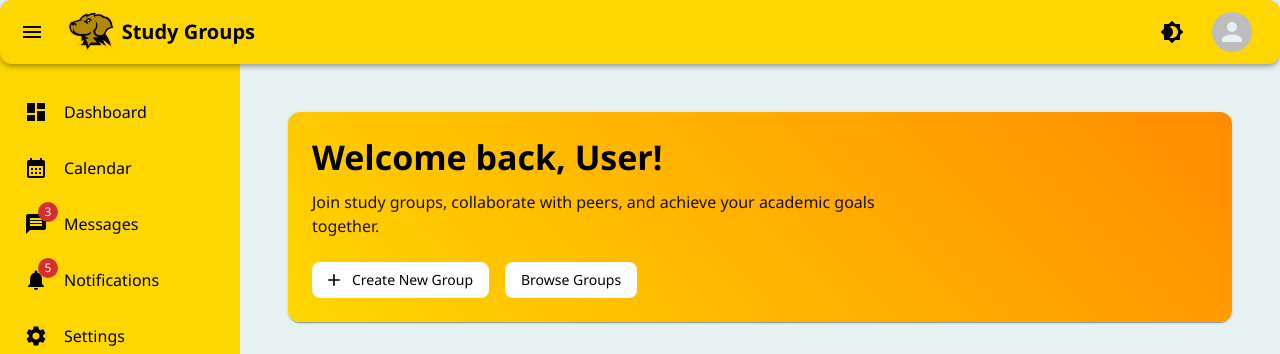
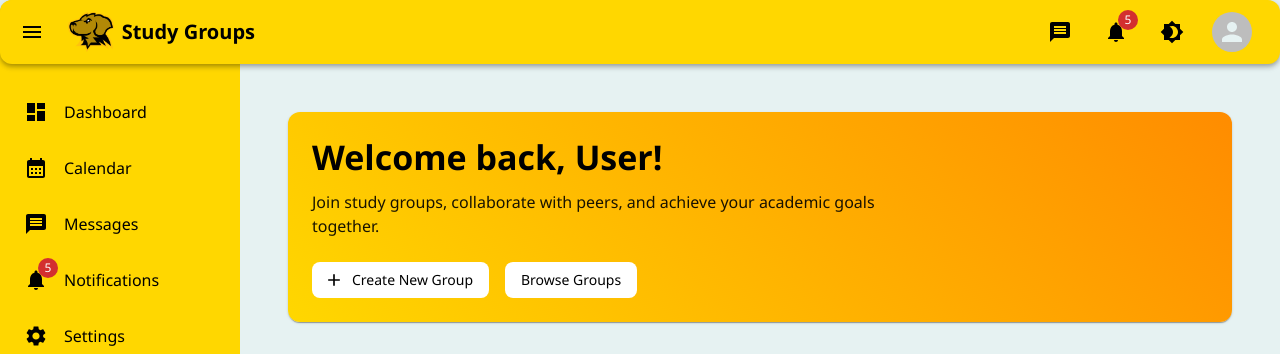
Before and after one commit to abedhossainn/SaasStudyGroup, a React (Create React App) app in the folder frontend/: page /dashboard in a window 1280 px wide. Shown: the top 354 px of the page. Built offline with nearby package versions, Linux system fonts and the light colour scheme; no server answers; the database is empty; sample sign-in values are in the browser's storage.

Commit message:
Fixed notification badge for messages tab on side bar

```diff
--- a/frontend/src/components/Layout.jsx
+++ b/frontend/src/components/Layout.jsx
@@ -1,4 +1,4 @@
-import { useState } from 'react';
+import { useState, useEffect } from 'react';
 import { Outlet, useNavigate, useLocation } from 'react-router-dom';
 import {
   Box,
@@ -18,7 +18,6 @@ import {
   Badge,
   useTheme,
   useMediaQuery,
-  Switch,
 } from '@mui/material';
 import {
   Menu as MenuIcon,
@@ -32,6 +31,13 @@ import {
   CalendarMonth as CalendarIcon,
 } from '@mui/icons-material';
 import { useAuth } from '../contexts/AuthContext';
+import { db} from '../firebase';
+import {
+  collection,
+  query,
+  onSnapshot,
+  where
+} from 'firebase/firestore';
 
 const drawerWidth = 240;
 
@@ -44,6 +50,25 @@ export default function Layout({ toggleTheme, mode }) {
 
   const [open, setOpen] = useState(!isMobile);
   const [anchorEl, setAnchorEl] = useState(null);
+  const [unreadMessageCount, setUnreadMessageCount] = useState(0);
+  const [notificationCount] = useState(5); // Keeping the hardcoded value for now
+
+  // Effect to track unread messages
+  useEffect(() => {
+    if (!currentUser?.uid) return;
+
+    const q = query(
+      collection(db, 'messages'),
+      where('to', '==', currentUser.uid),
+      where('seen', '==', false)
+    );
+
+    const unsubscribe = onSnapshot(q, (snapshot) => {
+      setUnreadMessageCount(snapshot.docs.length);
+    });
+
+    return () => unsubscribe();
+  }, [currentUser]);
 
   const handleDrawerToggle = () => {
     setOpen(!open);
@@ -69,8 +94,18 @@ export default function Layout({ toggleTheme, mode }) {
   const menuItems = [
     { text: 'Dashboard', icon: <DashboardIcon />, path: '/' },
     { text: 'Calendar', icon: <CalendarIcon />, path: '/calendar' },
-    { text: 'Messages', icon: <MessageIcon />, path: '/messages', badge: 3 },
-    { text: 'Notifications', icon: <NotificationsIcon />, path: '/notifications', badge: 5 },
+    {
+      text: 'Messages',
+      icon: <MessageIcon />,
+      path: '/messages',
+      badge: unreadMessageCount > 0 ? unreadMessageCount : null
+    },
+    {
+      text: 'Notifications',
+      icon: <NotificationsIcon />,
+      path: '/notifications',
+      badge: notificationCount > 0 ? notificationCount : null
+    },
     { text: 'Settings', icon: <SettingsIcon />, path: '/settings' }
   ];
 
@@ -105,6 +140,20 @@ export default function Layout({ toggleTheme, mode }) {
           <Box sx={{ flexGrow: 1 }} />
 
           <Box sx={{ display: 'flex', alignItems: 'center', gap: 2 }}>
+            {/* Message notification in toolbar */}
+            <IconButton color="inherit" onClick={() => navigate('/messages')}>
+              <Badge badgeContent={unreadMessageCount} color="error">
+                <MessageIcon />
+              </Badge>
+            </IconButton>
+
+            {/* Notification icon in toolbar */}
+            <IconButton color="inherit" onClick={() => navigate('/notifications')}>
+              <Badge badgeContent={notificationCount} color="error">
+                <NotificationsIcon />
+              </Badge>
+            </IconButton>
+
             <IconButton color="inherit" onClick={toggleTheme}>
               {mode === 'dark' ? <LightModeIcon /> : <DarkModeIcon />}
             </IconButton>
@@ -219,7 +268,15 @@ export default function Layout({ toggleTheme, mode }) {
                     item.icon
                   )}
                 </ListItemIcon>
-                {open && <ListItemText primary={item.text} />}
+                {open && (
+                  item.badge ? (
+                    <Badge badgeContent={item.badge} color="error" sx={{ width: '100%' }}>
+                      <ListItemText primary={item.text} />
+                    </Badge>
+                  ) : (
+                    <ListItemText primary={item.text} />
+                  )
+                )}
               </ListItem>
             ))}
           </List>
```
